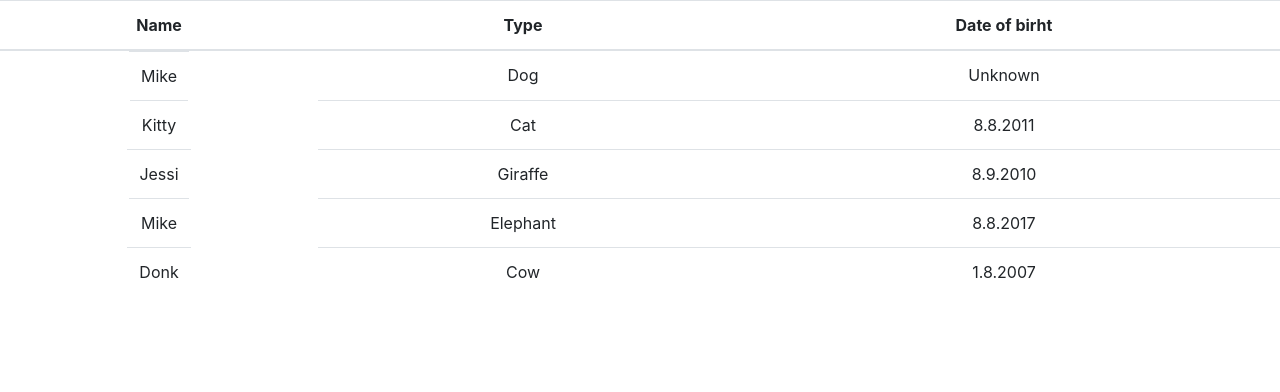
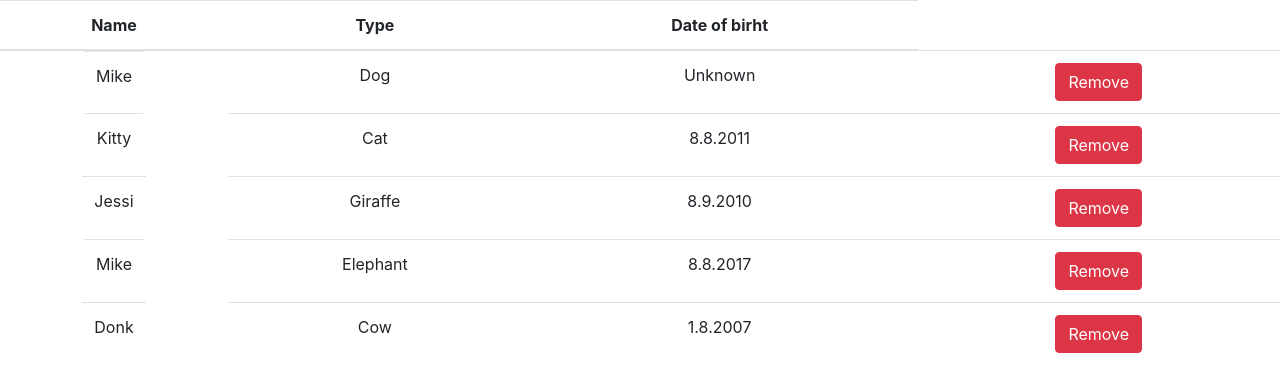
Before and after one commit to jelenailic7/angularZoo, an Angular app: page / in a window 1280 px wide. Shown: the top 392 px of the page. Built offline with nearby package versions, Linux system fonts and the light colour scheme.

Commit message:
3 zadatak

```diff
--- a/src/app/animal-list/animal-list.component.html
+++ b/src/app/animal-list/animal-list.component.html
@@ -14,6 +14,8 @@
       <td>{{ animal.type }}</td>
       <td *ngIf="animal.birth"> {{ animal.birth }}</td>
       <td *ngIf="!animal.birth">Unknown</td>
+      <td><button (click) = "removeAnimal(animal)" class="btn btn-danger">Remove </button>
+      </td>
     </tr>
     </tbody>
 </table>
--- a/src/app/animal-list/animal-list.component.ts
+++ b/src/app/animal-list/animal-list.component.ts
@@ -37,7 +37,11 @@
       }
     ];
   }
-
+  removeAnimal(animal)
+  {
+    let index = this.animals.indexOf(animal);
+    this.animals.splice(index,1);
+  }
   ngOnInit() {
   }
 
```
